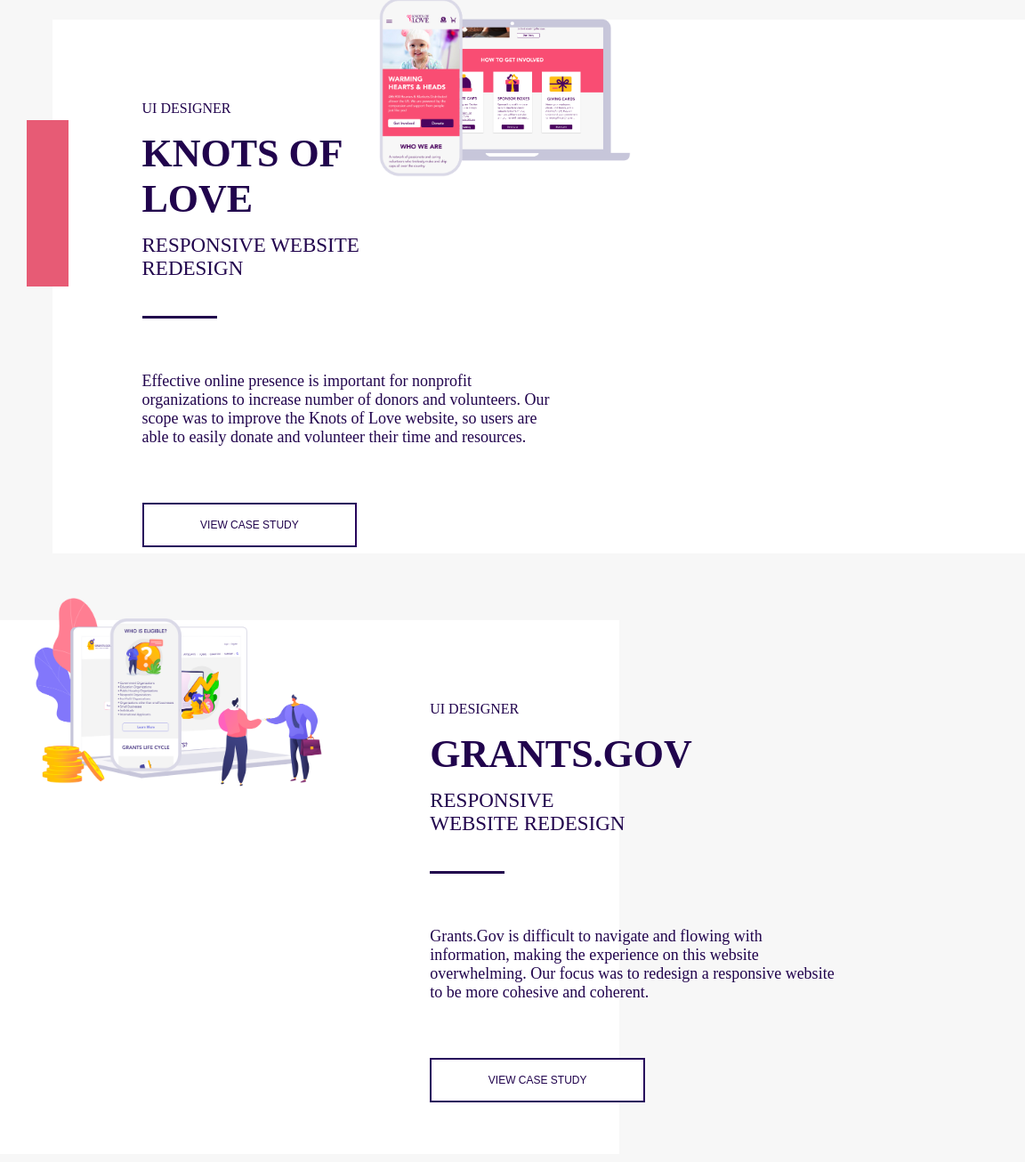
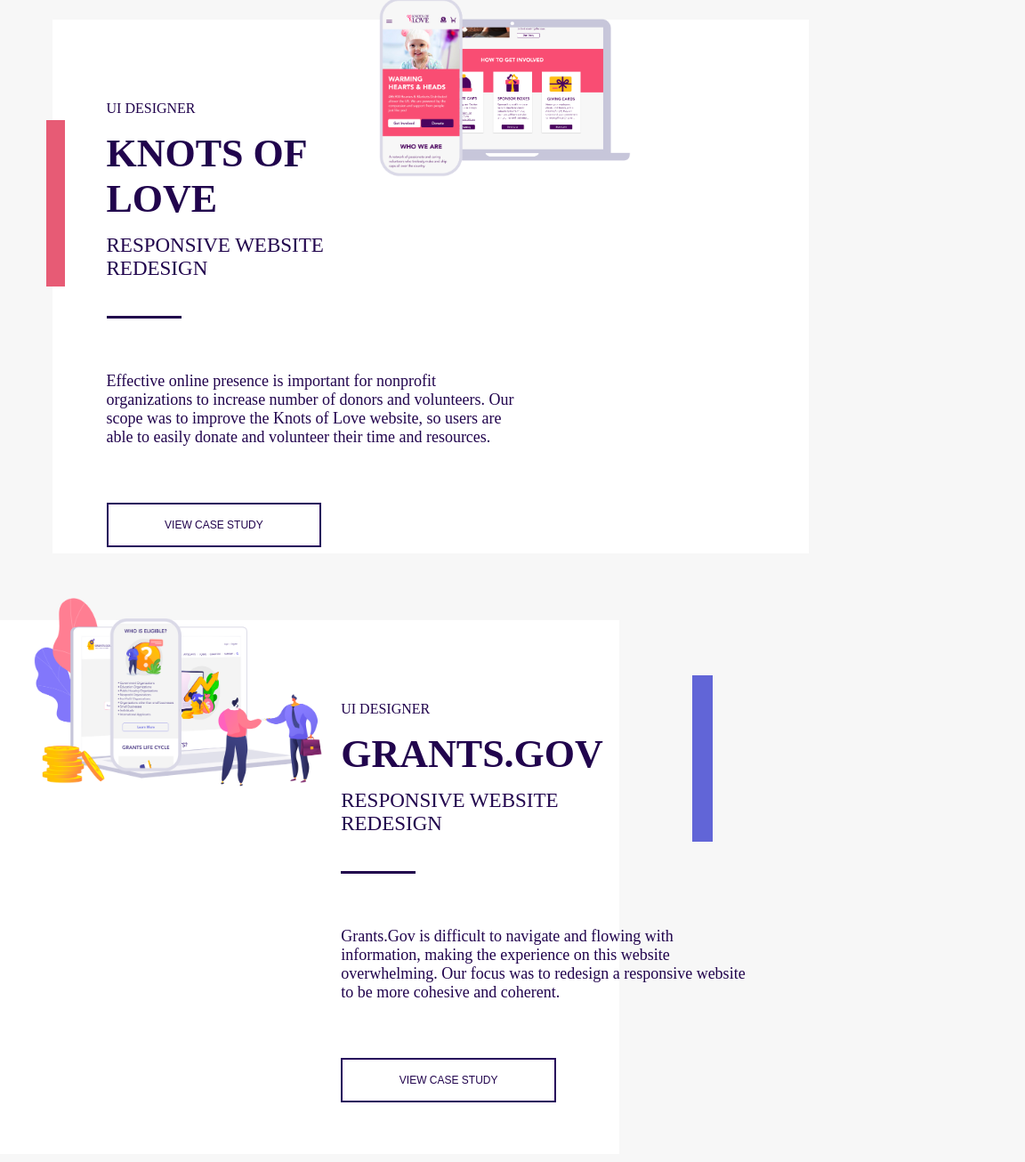
Before and after one commit to EmanKhallaf/UX-UI-HW18, a plain HTML site: page index.html in a window 768 px wide. Shown: the part 554-1860 px from the top of the page at 89% size, 1152 px wide, since content can reach past the window. Drawn offline with Linux system fonts and the light colour scheme.

Commit message:
UX-UI-HW18 -V02

```diff
--- a/css/index.css
+++ b/css/index.css
@@ -110,6 +110,9 @@ background-size: contain;
 margin-top: -10px;
 }
 
+.balloon{
+  background-image: url("../images/balloon.png");
+}
 .rectangle
 {
 grid-area: rectangle;
@@ -236,16 +239,37 @@ margin-top: -480px;
 margin-left: -12px;
 }
 
+@media only screen and (min-device-width : 768px) and (max-device-width : 1024px)
+{
+   .BG{
+   width: 850px;
+  }
+   .content2{
+   margin-left: -100px;
+  }
+  .rectangle, .rectangle3{
+  margin-left: 52px;
+  width: 5%;
+  }
+  .rectangle2{
+  margin-left: 515px;;
+  width: 5%;
+  }
+  .content{
+  margin-left: -80px;
+  }
+}
 
-@media only screen and (max-width: 600px)
+@media only screen and (min-device-width : 320px) and (max-device-width : 480px)
 {
-  .casestudy1{
+  .casestudy1
+  {
     grid-template-rows: 350px 300px;
     grid-template-columns: 1fr;
     grid-template-areas:
       "image1"
       "content";
-     }
+  }
      .casestudy2{
       grid-template-rows: 350px 300px;
       grid-template-columns: 1fr;
@@ -253,14 +277,14 @@ margin-left: -12px;
         "image2"
         "content2";
        }
-
-  .casestudy3 {
+  .casestudy3
+  {
     grid-template-rows: 320px 300px;
     grid-template-columns: 1fr;
     grid-template-areas:
       "image3"
       "content";
-     }
+  }
 .rectangle, .rectangle2, .rectangle3
   {
     display: none;
@@ -302,5 +326,5 @@ margin-left: -12px;
     height: 780px;
     margin-top: -600px;
     margin-left: 7px;
-    }
+   }
 }
```
Also changed, not shown: index.html (+0 -1 lines), 1 other file.
